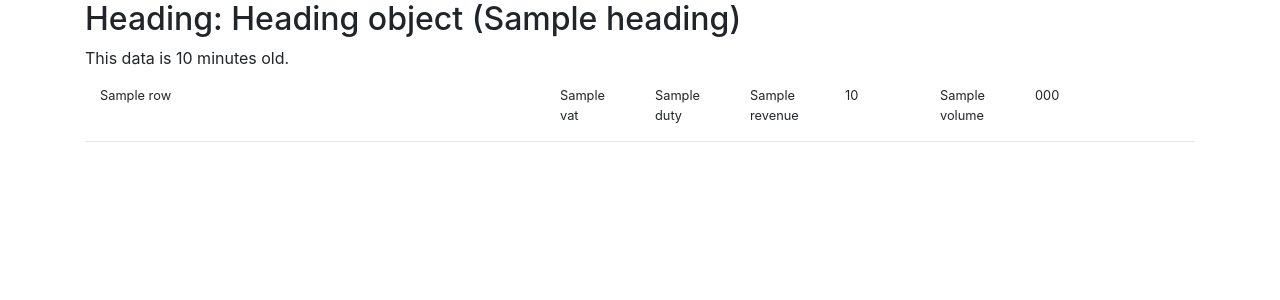
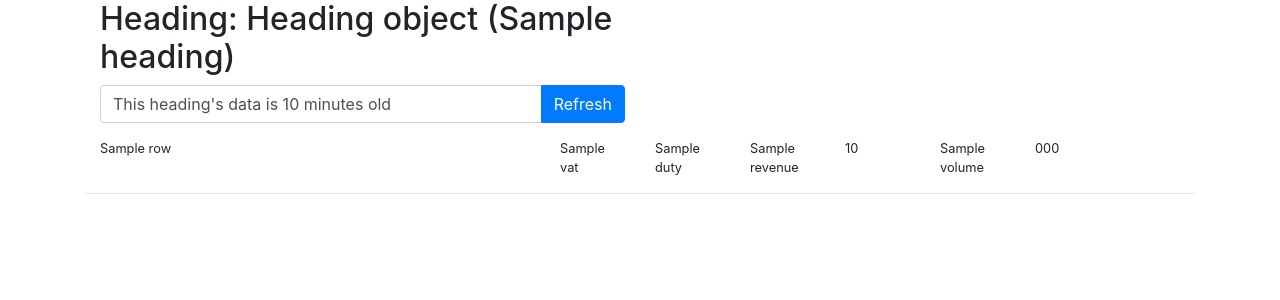
Before and after one commit to peterhoward42/plain-django-boiler-plate, a Django app: template dit/tariffs/templates/tariffs/landingpage.html in a window 1280 px wide. Shown: the top 300 px of the page. Run offline with Django 3.2, Linux system fonts and the light colour scheme; tables that the repository leaves empty hold one stand-in row (values such as "Sample post"); the template is opened without the code that fills it: values that come from a table or form of the project are taken from there, most other values are stand-ins (such as "Sample title", 1, 10 or a date in 2020); some libraries are stand-ins or nearby versions.

Commit message:
Added a data age message and button to reload it from api

```diff
--- a/dit/tariffs/templates/tariffs/components/chapter_number_title_block.html
+++ b/dit/tariffs/templates/tariffs/components/chapter_number_title_block.html
@@ -1,8 +1,19 @@
-<div>
+<div class="col-6">
     <h2>
         Heading: {{heading}}
     </h2>
-    <p>
-        This data is {{minutes_old}} minutes old.
-    </p>
+
+    <form action="/tariffs/{{heading}}/reload">
+
+        <div class="input-group mb-3">
+            <div class="form-control">
+                This heading's data is {{minutes_old}} minutes old
+            </div>
+            <div class="input-group-append">
+                <button class="btn btn-primary" type="submit" value="{{heading}}}}">Refresh</button>
+            </div>
+        </div>
+    </form>
+
+
 </div>
```
Also changed, not shown: dit/tariffs/views.py (+6 -1 lines), dit/tariffs/view_model.py (line endings or trailing spaces).
